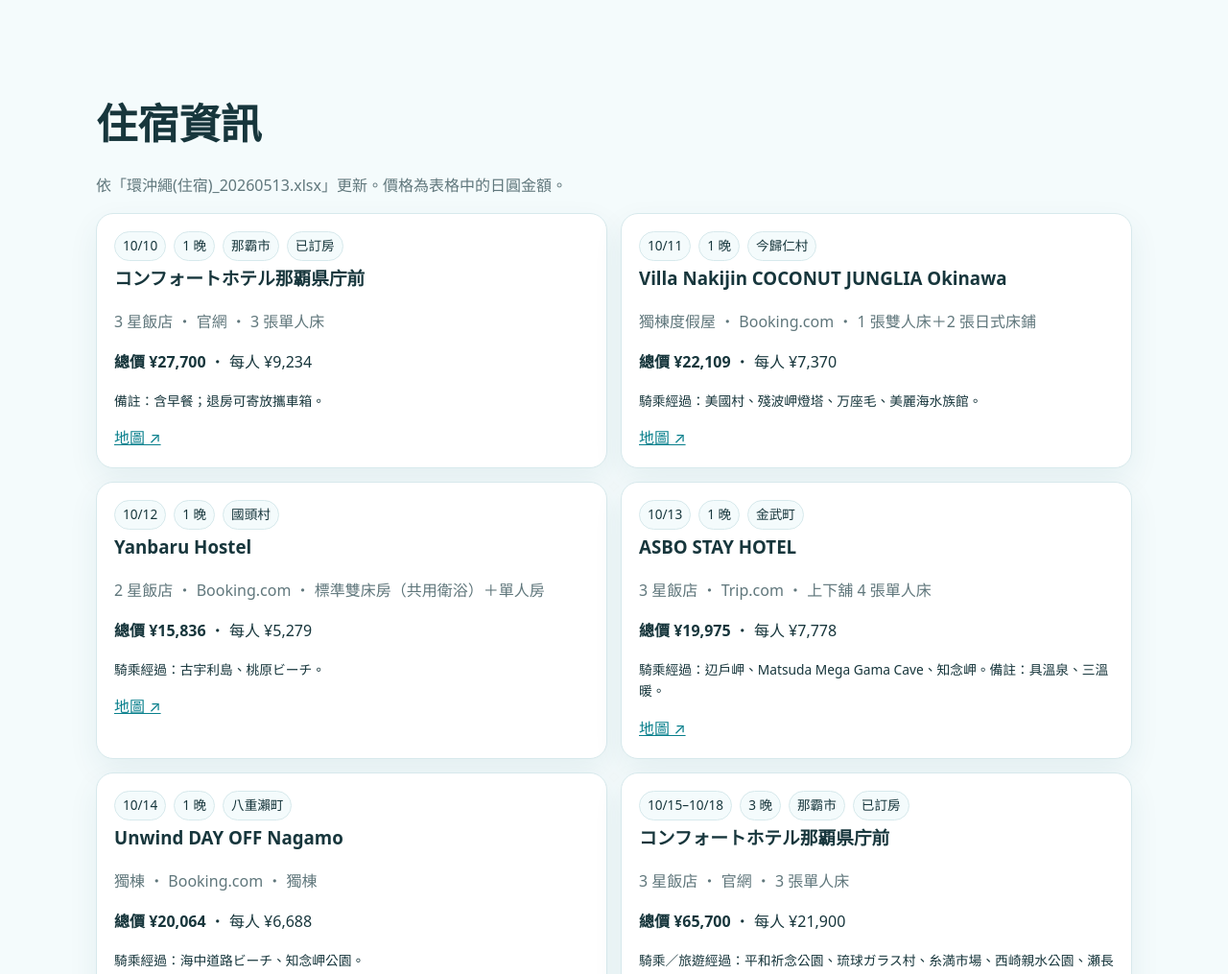
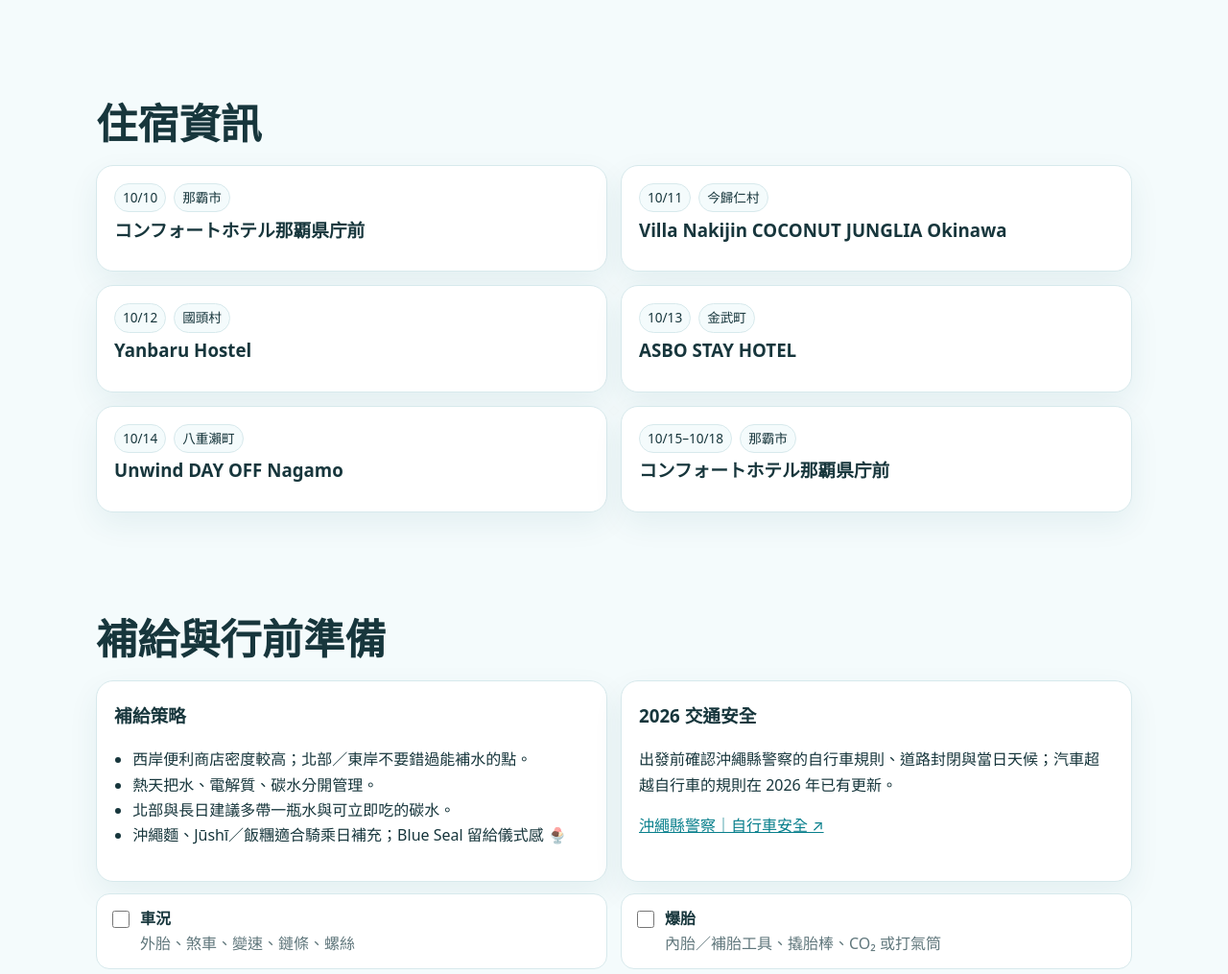
Before and after one commit to raywang2/2026-okinawa-cycle-guide, a website built with Vite: page index.html in a window 1280 px wide. Shown: the part 3475-4490 px from the top of the page at 96% size. Built offline with nearby package versions, Linux system fonts and the light colour scheme.

Commit message:
Simplify accommodation cards

```diff
--- a/index.html
+++ b/index.html
@@ -20,14 +20,14 @@
 
     <section id="poke"><div class="wrap"><h2>Poké Lids 收集任務</h2><p class="sub">沖繩本島 12 個收集點；勾選進度會保存在目前瀏覽器。</p><div class="card"><b id="poke-count">0 / 12</b><div class="bar"><i id="poke-bar"></i></div></div><div id="poke-list" class="grid g3" style="margin-top:12px"></div></div></section>
 
-    <section id="stay"><div class="wrap"><h2>住宿資訊</h2><p class="sub">依「環沖繩(住宿)_20260513.xlsx」更新。價格為表格中的日圓金額。</p><div class="grid g2">
-      <div class="card"><div class="meta"><span>10/10</span><span>1 晚</span><span>那霸市</span><span>已訂房</span></div><h3>コンフォートホテル那覇県庁前</h3><p class="muted">3 星飯店 ・ 官網 ・ 3 張單人床</p><p><b>總價 ¥27,700</b> ・ 每人 ¥9,234</p><p class="small">備註：含早餐；退房可寄放攜車箱。</p><a target="_blank" href="https://www.google.com/maps/search/?api=1&query=コンフォートホテル那覇県庁前">地圖 ↗</a></div>
-      <div class="card"><div class="meta"><span>10/11</span><span>1 晚</span><span>今歸仁村</span></div><h3>Villa Nakijin COCONUT JUNGLIA Okinawa</h3><p class="muted">獨棟度假屋 ・ Booking.com ・ 1 張雙人床＋2 張日式床鋪</p><p><b>總價 ¥22,109</b> ・ 每人 ¥7,370</p><p class="small">騎乘經過：美國村、殘波岬燈塔、万座毛、美麗海水族館。</p><a target="_blank" href="https://www.google.com/maps/search/?api=1&query=Villa+Nakijin+COCONUT+JUNGLIA+Okinawa">地圖 ↗</a></div>
-      <div class="card"><div class="meta"><span>10/12</span><span>1 晚</span><span>國頭村</span></div><h3>Yanbaru Hostel</h3><p class="muted">2 星飯店 ・ Booking.com ・ 標準雙床房（共用衛浴）＋單人房</p><p><b>總價 ¥15,836</b> ・ 每人 ¥5,279</p><p class="small">騎乘經過：古宇利島、桃原ビーチ。</p><a target="_blank" href="https://www.google.com/maps/search/?api=1&query=Yanbaru+Hostel+Kunigami">地圖 ↗</a></div>
-      <div class="card"><div class="meta"><span>10/13</span><span>1 晚</span><span>金武町</span></div><h3>ASBO STAY HOTEL</h3><p class="muted">3 星飯店 ・ Trip.com ・ 上下舖 4 張單人床</p><p><b>總價 ¥19,975</b> ・ 每人 ¥7,778</p><p class="small">騎乘經過：辺戸岬、Matsuda Mega Gama Cave、知念岬。備註：具溫泉、三溫暖。</p><a target="_blank" href="https://www.google.com/maps/search/?api=1&query=ASBO+STAY+HOTEL+Kin+Okinawa">地圖 ↗</a></div>
-      <div class="card"><div class="meta"><span>10/14</span><span>1 晚</span><span>八重瀨町</span></div><h3>Unwind DAY OFF Nagamo</h3><p class="muted">獨棟 ・ Booking.com ・ 獨棟</p><p><b>總價 ¥20,064</b> ・ 每人 ¥6,688</p><p class="small">騎乘經過：海中道路ビーチ、知念岬公園。</p><a target="_blank" href="https://www.google.com/maps/search/?api=1&query=Unwind+DAY+OFF+Nagamo+Okinawa">地圖 ↗</a></div>
-      <div class="card"><div class="meta"><span>10/15–10/18</span><span>3 晚</span><span>那霸市</span><span>已訂房</span></div><h3>コンフォートホテル那覇県庁前</h3><p class="muted">3 星飯店 ・ 官網 ・ 3 張單人床</p><p><b>總價 ¥65,700</b> ・ 每人 ¥21,900</p><p class="small">騎乘／旅遊經過：平和祈念公園、琉球ガラス村、糸満市場、西崎親水公園、瀬長島。備註：含早餐。</p><a target="_blank" href="https://www.google.com/maps/search/?api=1&query=コンフォートホテル那覇県庁前">地圖 ↗</a></div>
-    </div><div class="card" style="margin-top:14px"><b>住宿總計</b><div class="meta" style="margin-top:8px"><span>總價 ¥171,384</span><span>每人合計 ¥58,249</span></div></div></div></section>
+    <section id="stay"><div class="wrap"><h2>住宿資訊</h2><div class="grid g2">
+      <div class="card"><div class="meta"><span>10/10</span><span>那霸市</span></div><h3>コンフォートホテル那覇県庁前</h3></div>
+      <div class="card"><div class="meta"><span>10/11</span><span>今歸仁村</span></div><h3>Villa Nakijin COCONUT JUNGLIA Okinawa</h3></div>
+      <div class="card"><div class="meta"><span>10/12</span><span>國頭村</span></div><h3>Yanbaru Hostel</h3></div>
+      <div class="card"><div class="meta"><span>10/13</span><span>金武町</span></div><h3>ASBO STAY HOTEL</h3></div>
+      <div class="card"><div class="meta"><span>10/14</span><span>八重瀨町</span></div><h3>Unwind DAY OFF Nagamo</h3></div>
+      <div class="card"><div class="meta"><span>10/15–10/18</span><span>那霸市</span></div><h3>コンフォートホテル那覇県庁前</h3></div>
+    </div></div></section>
 
     <section id="prep"><div class="wrap"><h2>補給與行前準備</h2><div class="grid g2"><div class="card"><h3>補給策略</h3><ul><li>西岸便利商店密度較高；北部／東岸不要錯過能補水的點。</li><li>熱天把水、電解質、碳水分開管理。</li><li>北部與長日建議多帶一瓶水與可立即吃的碳水。</li><li>沖繩麵、Jūshī／飯糰適合騎乘日補充；Blue Seal 留給儀式感 🍨</li></ul></div><div class="card"><h3>2026 交通安全</h3><p>出發前確認沖繩縣警察的自行車規則、道路封閉與當日天候；汽車超越自行車的規則在 2026 年已有更新。</p><a target="_blank" href="https://www.police.pref.okinawa.jp/category/bunya/kotsuanzen/jitensha/">沖繩縣警察｜自行車安全 ↗</a></div></div><div id="prep-list" class="grid g2" style="margin-top:12px"></div></div></section>
 
```
